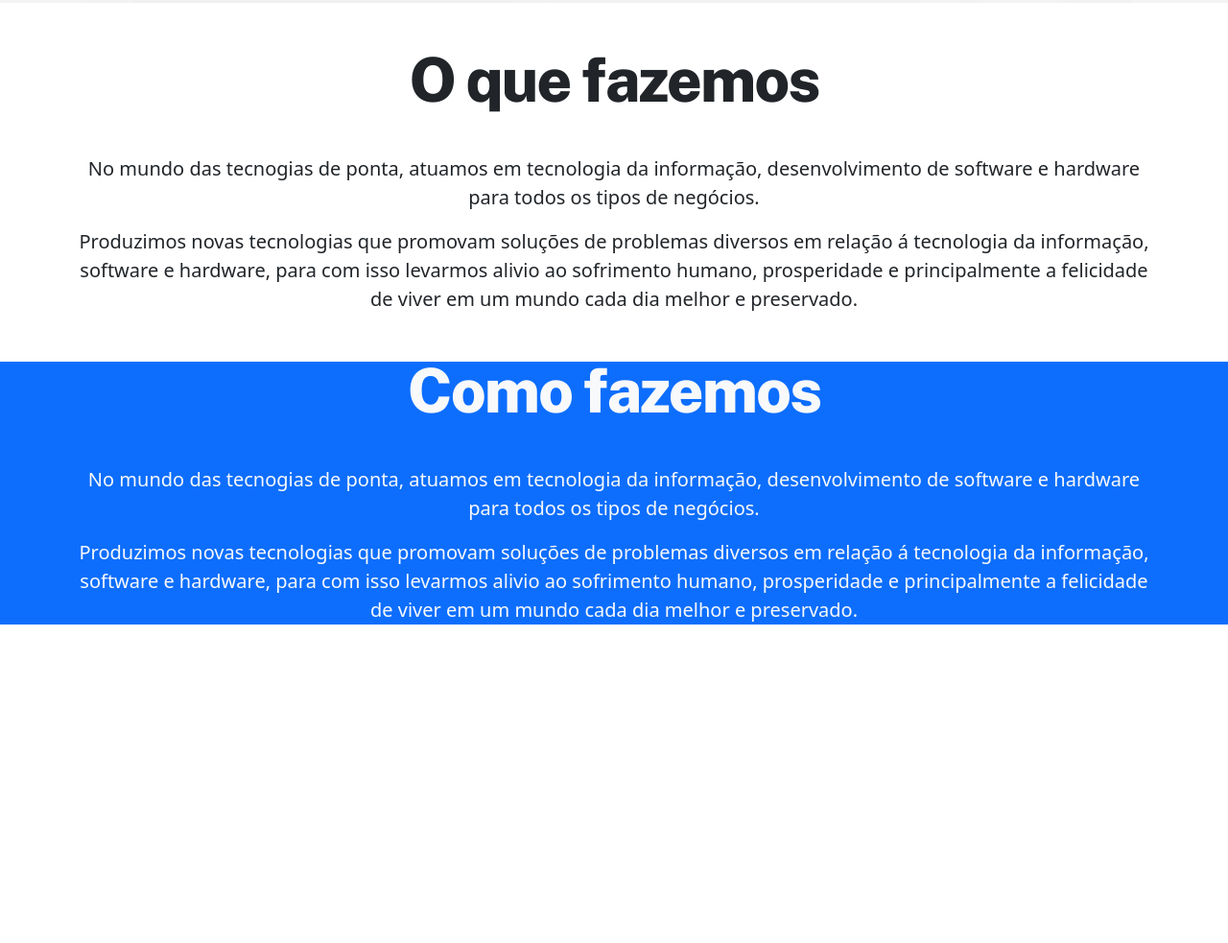
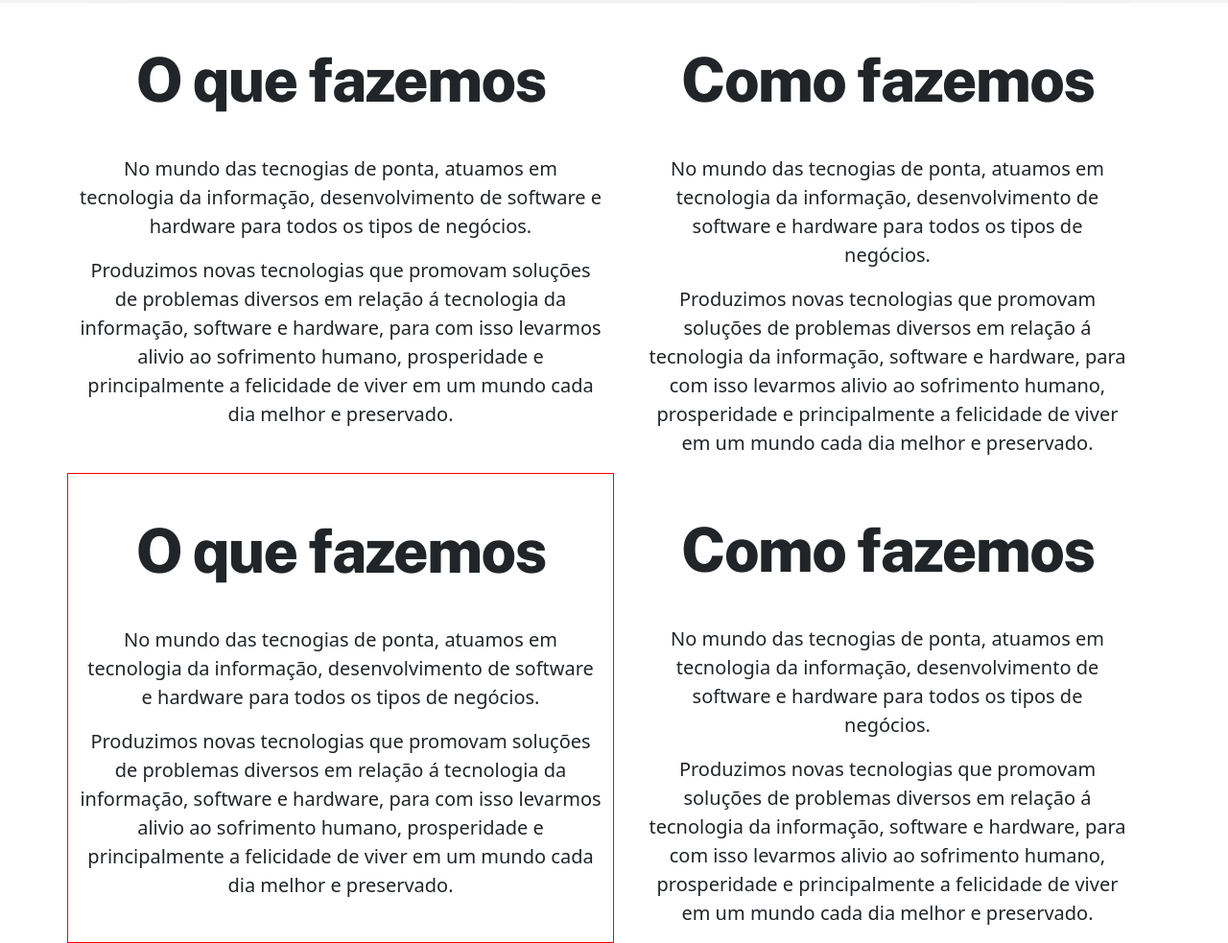
Before and after one commit to EbersonSilva/Byte, a plain HTML site: page index.html in a window 1280 px wide. Shown: the part 711-1694 px from the top of the page at 96% size. Before the commit the page ends 1378 px from the top, so only its background shows below. Drawn offline with nearby package versions, Linux system fonts and the light colour scheme.

Commit message:
atualização

```diff
--- a/index.html
+++ b/index.html
@@ -75,9 +75,10 @@
       </nav>
     </header>
 <main>
+  <!-- section home -->
     <section class="section" id="home" >
       <div class="container">
-        <div class="row align-items-md-stretch">
+        <div class="row">
           <div class="col-md-6">
             <div class="h-100 p-5 rounded-3">
               <h2 class="title">Promovemos o sucesso de nossos clientes</h2>
@@ -91,16 +92,18 @@
           </div>
       </div>
     </section>
+    <!-- section about -->
     <section class="section" id="about">
       <div class="container">
+        <div class="row">
+          <div class="col-md-6">
             <h1 class="title text-center">O que fazemos</h1>
-          <p class="lead subtitle text-center">No mundo das tecnogias de ponta, atuamos em tecnologia da informação, desenvolvimento de software e hardware para todos os tipos de negócios.</p>
-          <p class="lead subtitle text-center">
+            <p class="lead text-center">No mundo das tecnogias de ponta, atuamos em tecnologia da informação, desenvolvimento de software e hardware para todos os tipos de negócios.</p>
+            <p class="lead text-center">
               Produzimos novas tecnologias que promovam soluções de problemas diversos em relação á tecnologia da informação, software e hardware, para com isso levarmos alivio ao sofrimento humano, prosperidade e principalmente a felicidade de viver em um mundo cada dia melhor e preservado.
             </p>
           </div>
-    </section>
-    <section class="section bg-primary text-light">
+          <div class="col-md-6">
             <div class="container">
               <h1 class="title text-center">Como fazemos</h1>
               <p class="lead subtitle text-center">No mundo das tecnogias de ponta, atuamos em tecnologia da informação, desenvolvimento de software e hardware para todos os tipos de negócios.</p>
@@ -108,7 +111,34 @@
                 Produzimos novas tecnologias que promovam soluções de problemas diversos em relação á tecnologia da informação, software e hardware, para com isso levarmos alivio ao sofrimento humano, prosperidade e principalmente a felicidade de viver em um mundo cada dia melhor e preservado.
               </p>
             </div>
+          </div>
+        </div>
+      </div>
     </section>
+
+    <section class="section" id="about">
+      <div class="container">
+        <div class="row">
+          <div class="col-md-6" style="border: 1px solid red;">
+            <h1 class="title text-center">O que fazemos</h1>
+            <p class="lead text-center">No mundo das tecnogias de ponta, atuamos em tecnologia da informação, desenvolvimento de software e hardware para todos os tipos de negócios.</p>
+            <p class="lead text-center">
+              Produzimos novas tecnologias que promovam soluções de problemas diversos em relação á tecnologia da informação, software e hardware, para com isso levarmos alivio ao sofrimento humano, prosperidade e principalmente a felicidade de viver em um mundo cada dia melhor e preservado.
+            </p>
+          </div>
+          <div class="col-md-6">
+            <div class="container">
+              <h1 class="title text-center">Como fazemos</h1>
+              <p class="lead subtitle text-center">No mundo das tecnogias de ponta, atuamos em tecnologia da informação, desenvolvimento de software e hardware para todos os tipos de negócios.</p>
+              <p class="lead subtitle text-center">
+                Produzimos novas tecnologias que promovam soluções de problemas diversos em relação á tecnologia da informação, software e hardware, para com isso levarmos alivio ao sofrimento humano, prosperidade e principalmente a felicidade de viver em um mundo cada dia melhor e preservado.
+              </p>
+            </div>
+          </div>
+        </div>
+      </div>
+    </section>
+
 </main>
     <!-- Optional JavaScript; choose one of the two! -->
 
```
Lines whose indentation alone changed are shown as unchanged.
